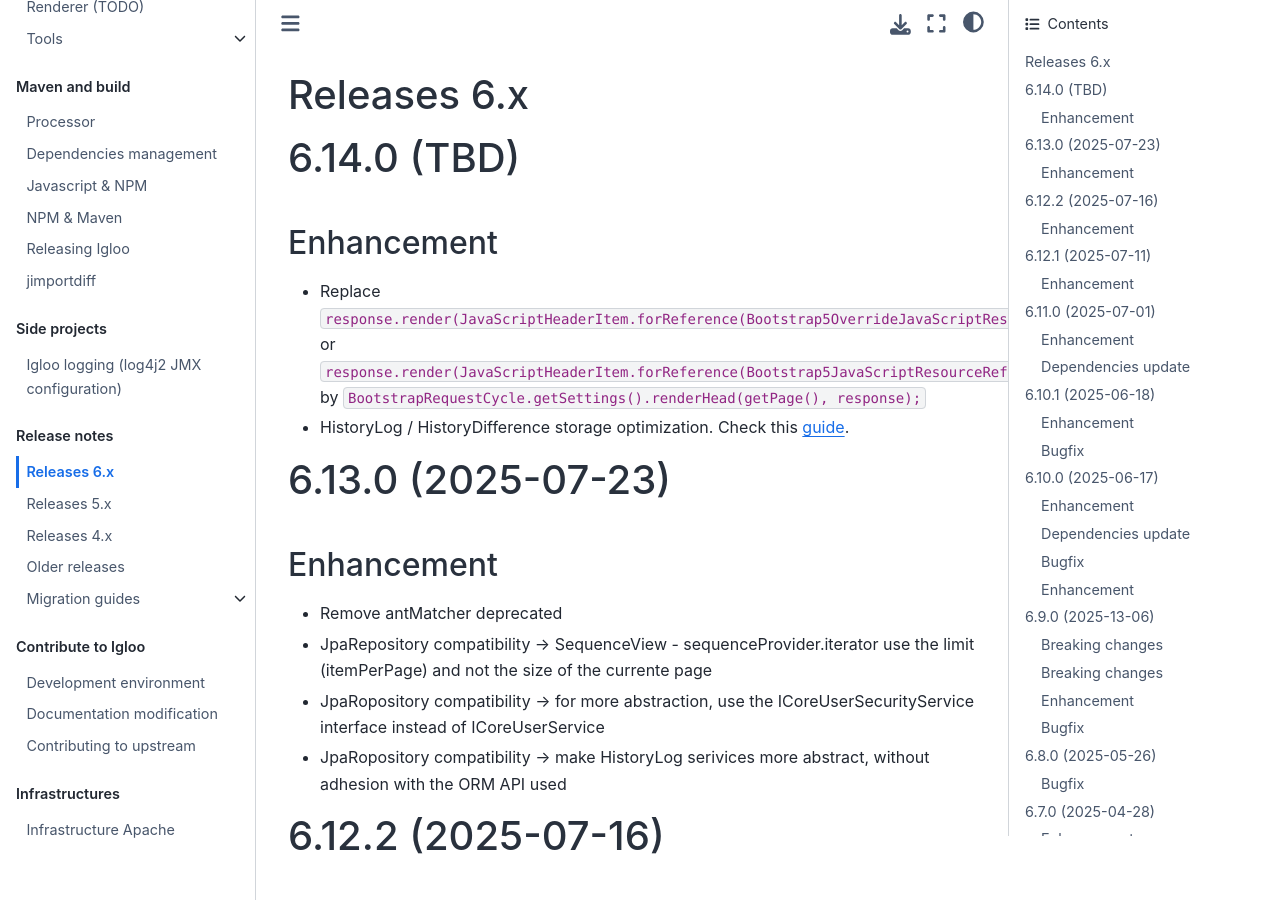
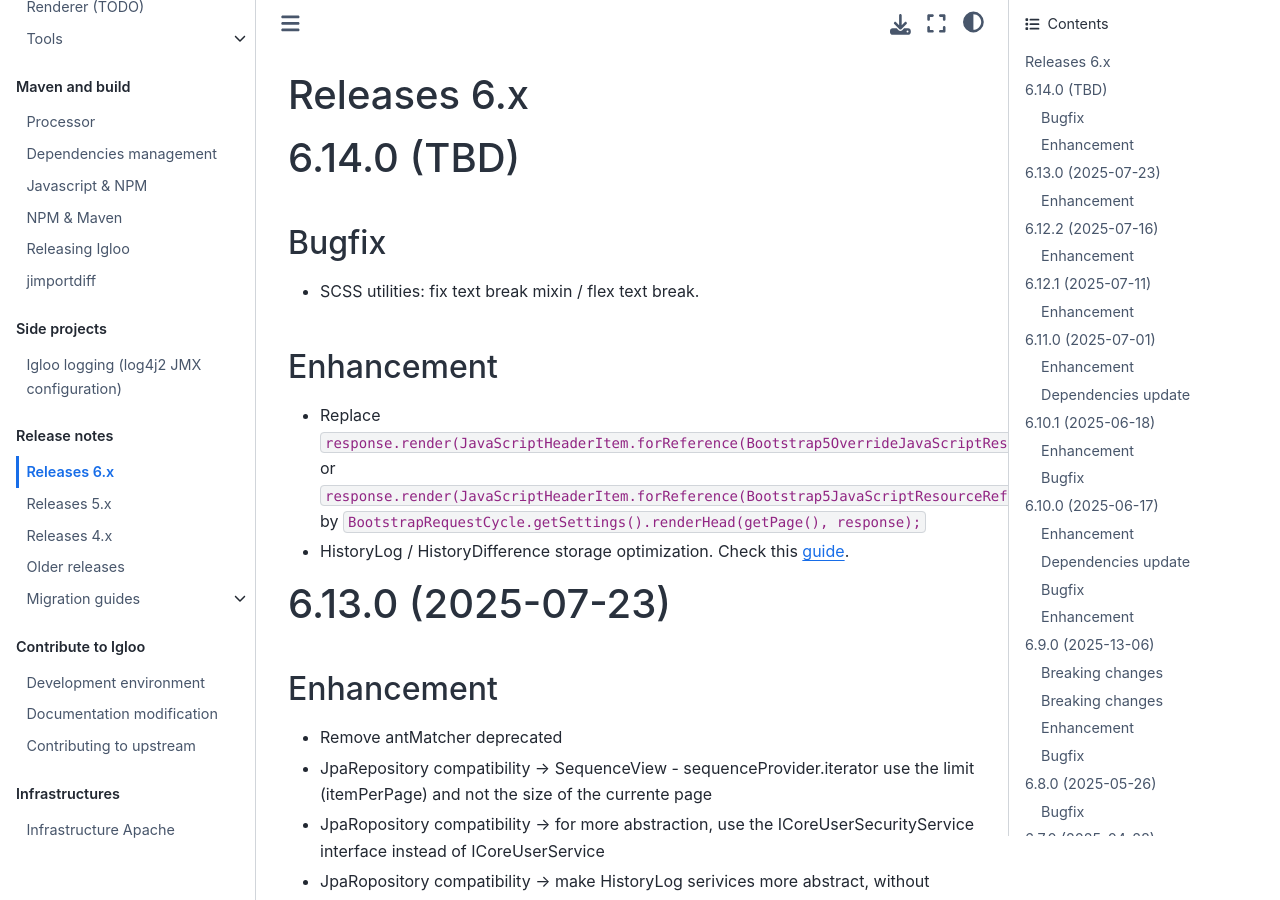
Before and after one commit to igloo-project/igloo-doc, a Sphinx documentation site: the page built from source/release-notes/releases-6.x.md, in a window 1280 px wide and 900 px high. Built offline with Sphinx 7.4.7 and the Sphinx Book theme 1.1.4, drawn with Linux system fonts in a browser that asks for light colours.

Commit message:
Update changelog

```diff
--- a/source/release-notes/releases-6.x.md
+++ b/source/release-notes/releases-6.x.md
@@ -1,6 +1,10 @@
 # Releases 6.x
 
 # 6.14.0 (TBD)
+
+## Bugfix
+
+* SCSS utilities: fix text break mixin / flex text break.
 
 ## Enhancement
 
```
